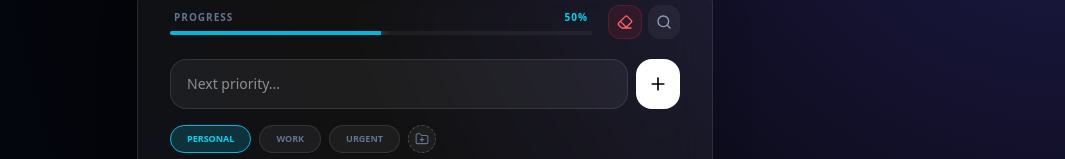
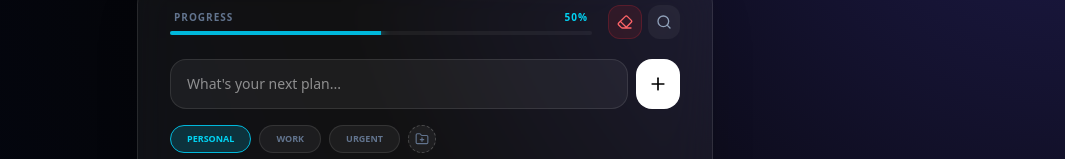
Before and after one commit to Parzaan/DoIt, a React (Vite) app: page / in a window 1280 px wide. Shown: the part 195-354 px from the top of the page, without its empty margins (215-1280 px from the left). Built offline with nearby package versions, Linux system fonts and the light colour scheme; no server answers.

Commit message:
Minor text changes

```diff
--- a/src/App.jsx
+++ b/src/App.jsx
@@ -195,7 +195,7 @@ export default function App() {
 
           <form onSubmit={addTask} className="space-y-3">
             <div className="flex gap-2">
-              <input value={input} onChange={(e) => setInput(e.target.value)} placeholder="Next priority..." className="flex-1 bg-white/5 border border-white/10 rounded-2xl px-4 py-3 sm:py-3.5 text-sm outline-none focus:ring-1 focus:ring-cyan-500/50 text-white" />
+              <input value={input} onChange={(e) => setInput(e.target.value)} placeholder="What's your next plan..." className="flex-1 bg-white/5 border border-white/10 rounded-2xl px-4 py-3 sm:py-3.5 text-sm outline-none focus:ring-1 focus:ring-cyan-500/50 text-white" />
               <button type="submit" className="bg-white text-black p-3 rounded-2xl transition-transform hover:scale-105 active:scale-95"><Plus size={20} /></button>
             </div>
             <div className="flex items-center gap-2 overflow-x-auto no-scrollbar py-1 touch-pan-x">
```
